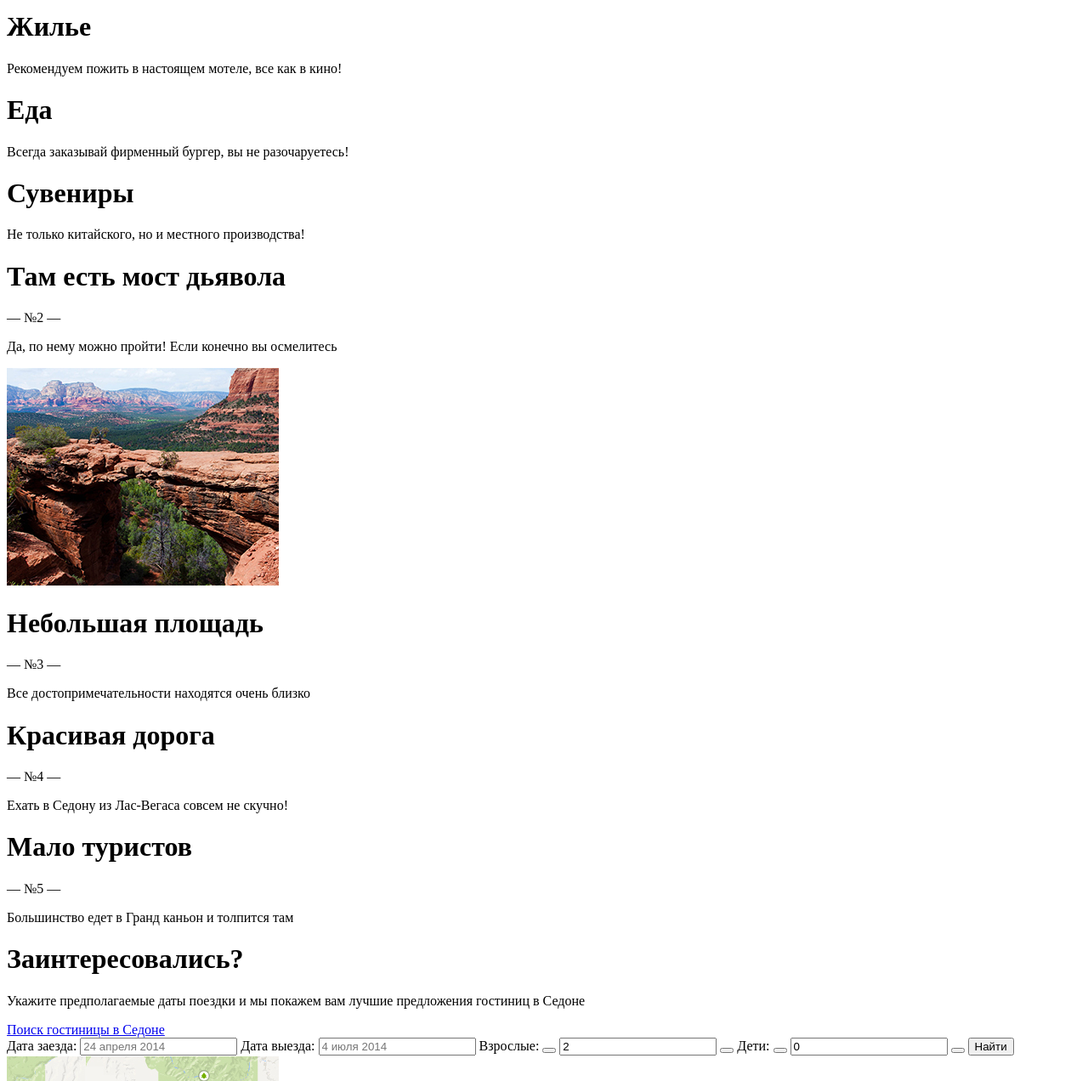
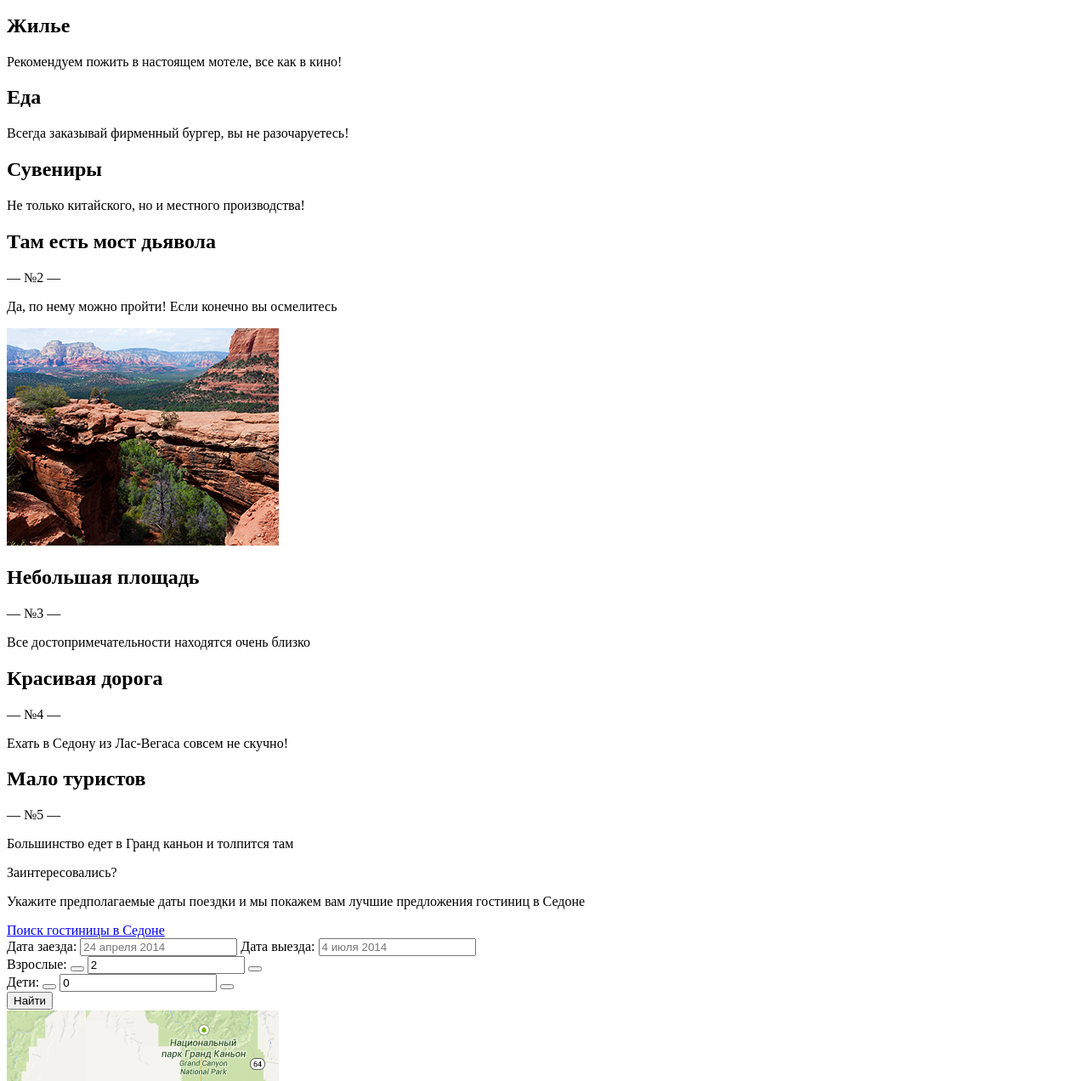
Before and after one commit to tataabumova/66875-Sedona, a website: page index.html in a window 1280 px wide. Shown: the part 1208-2480 px from the top of the page at 85% size. Drawn offline with Linux system fonts and the light colour scheme.

Commit message:
Исправления в разметке

```diff
--- a/css/style.css
+++ b/css/style.css
@@ -4,6 +4,7 @@
     width: 23px;
     height: 22px;
     background: #81b3d2;
+    border: none;
 }
 .open-menu:before {
     position: absolute;
--- a/index.html
+++ b/index.html
@@ -8,6 +8,7 @@
 </head>
 
 <body>
+	<div class="wrapper">
 		<header>
 			<nav class="mobile-menu">
 				<ul>
@@ -16,109 +17,121 @@
 					<li>Фото и видео</li>
 					<li>Гостиницы</li>
 				</ul>
+				<button class="close-menu"></button>
 			</nav>
 
 
-		<nav class="top-menu">
+			<div class="top-header">
 				<a href="./index.html"><img src="img/logo.png" alt="logo" width="138" height="70"></a>
-			<div class="open-menu"><a href="#"></a></div>
-		</nav>
+				<button class="open-menu"></button>
+			</div>
 
 
-		<div class="main-bg">
+			<div class="promo">
 				<img src="img/main-bg.jpg" alt="Фоновое изображение" width="320" height="512">
-			<h1 class="description">Седона &mdash; небольшой городок в Аризоне, заслуживающий большего!</h1>
 			</div>
-		<div class="intro">Рассмотрим 5 причин, по которым Седона круче чем Гранд Каньон!</div>
+			<div class="promo-text">
+				<h1>Седона &mdash; небольшой городок в Аризоне, заслуживающий большего!</h1>
+				<p>Рассмотрим 5 причин, по которым Седона круче чем Гранд Каньон!</p>
+			</div>
 		</header>
 
 
-	<main>
+
+		<div class="cause-with-img">
 			<div class="cause blue-bg">
-			<h1>Настоящий городок</h1>
+				<h2>Настоящий городок</h2>
 				<span>— №1 —</span>
 				<p>Седона не аттракцион для туристов, там течет своя жизнь</p>
 			</div>
 			<div class="cause-img"><img src="img/sedona-city.jpg" alt="Седона" width="320" height="256"></div>
-
-
-
-
-		<div class="text-with-img">
-			<h1>Жилье</h1>
-            <p>Рекомендуем пожить в настоящем мотеле, все как в кино!</p>
-		</div>
-		<div class="text-with-img">
-			<h1>Еда</h1>
-            <p>Всегда заказывай фирменный бургер, вы не разочаруетесь!</p>
-		</div>
-		<div class="text-with-img">
-			<h1>Сувениры</h1>
-            <p>Не только китайского, но и местного производства!</p>
 		</div>
 
 
 
+		<div class="cause-goods">
+			<div class="cause text-with-img">
+				<h2>Жилье</h2>
+	            <p>Рекомендуем пожить в настоящем мотеле, все как в кино!</p>
+			</div>
+			<div class="cause text-with-img">
+				<h2>Еда</h2>
+	            <p>Всегда заказывай фирменный бургер, вы не разочаруетесь!</p>
+			</div>
+			<div class="cause text-with-img">
+				<h2>Сувениры</h2>
+	            <p>Не только китайского, но и местного производства!</p>
+			</div>
+		</div>
 
+
+
+		<div class="cause-with-img">
 			<div class="cause blue-bg">
-			<h1>Там есть мост дьявола</h1>
+				<h2>Там есть мост дьявола</h2>
 				<span>— №2 —</span>
 				<p>Да, по нему можно пройти! Если конечно вы осмелитесь</p>
 			</div>
 			<div class="cause-img"><img src="img/devil-bridge.jpg" alt="Мост дьявола" width="320" height="256"></div>
+		</div>
 
 
 
-
+		<div class="another-causes">
 			<div class="cause white-bg">
-			<h1>Небольшая площадь</h1>
+				<h2>Небольшая площадь</h2>
 	            <span>— №3 —</span>
 	            <p>Все достопримечательности находятся очень близко</p>
 			</div>
 			<div class="cause white-bg">
-			<h1>Красивая дорога</h1>
+				<h2>Красивая дорога</h2>
 	            <span>— №4 —</span>
 	            <p>Ехать в Седону из Лас-Вегаса совсем не скучно!</p>
 			</div>
 			<div class="cause white-bg">
-			<h1>Мало туристов</h1>
+				<h2>Мало туристов</h2>
 	            <span>— №5 —</span>
 	            <p>Большинство едет в Гранд каньон и толпится там</p>
+			</div>
 		</div>
 
 
 
 
 		<div class="search">
-			<h1>Заинтересовались?</h1>
+			<p>Заинтересовались?</p>
             <p>Укажите предполагаемые даты поездки и мы покажем вам лучшие предложения гостиниц в Седоне</p>
             <a href="#">Поиск гостиницы в Седоне</a>
         </div>
 
 
         <div class="search-form">
-			<form action="#" method="post" class="form">
+			<form action="#" method="post">
 				<label for="in-date">Дата заезда:</label>
 				<input type="text" id="in-date" name="in-date" class="in-date" placeholder="24 апреля 2014">
 
 				<label for="out-date">Дата выезда:</label>
 				<input type="text" id="out-date" name="out-date" class="out-date" placeholder="4 июля 2014">
 
+				<div class="left-column">
 					<label for="adults">Взрослые:</label>
 					<button class="people minus"></button>
 					<input type="text" name="adults" class="people count" id="adults" value="2" maxlength="1">
 					<button class="people plus"></button>
+				</div>
 
+				<div class="right-column">
 	                <label for="child">Дети:</label>
 	                <button class="people minus"></button>
 	                <input type="text" name="child" class="people count" id="child"  value="0" maxlength="1">
 	                <button class="people plus"></button>
+	            </div>
 
 
-                <input type="submit" class="btn" value="Найти">
+                <button class="btn">Найти</button>
 			</form>
         </div>
-	</main>
+
 
 
 		<footer>
@@ -144,7 +157,7 @@
 			</div>
 		</footer>
 
-
+	</div>
   <!--p>Репозиторий создан для обучения на продвинутом онлайн-интенсиве «<a href="https://htmlacademy.ru/advanced_intensive">Создание веб-интерфейсов с помощью HTML и CSS</a>».</p-->
 
   <!-- <script src="js/script.js"></script> -->
```
Lines whose indentation alone changed are shown as unchanged.
